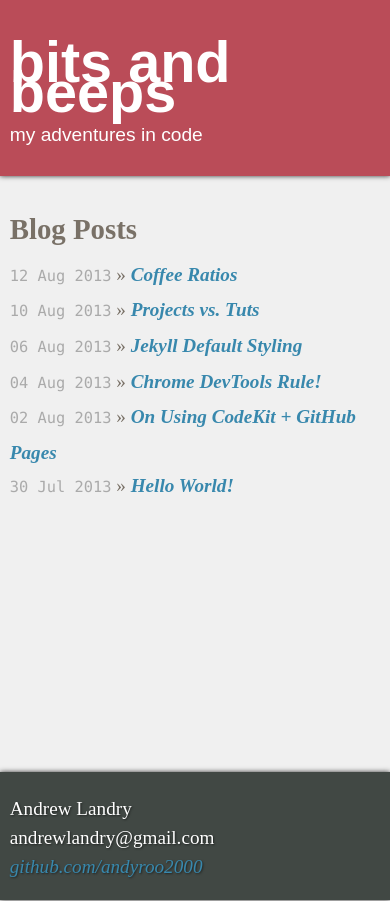
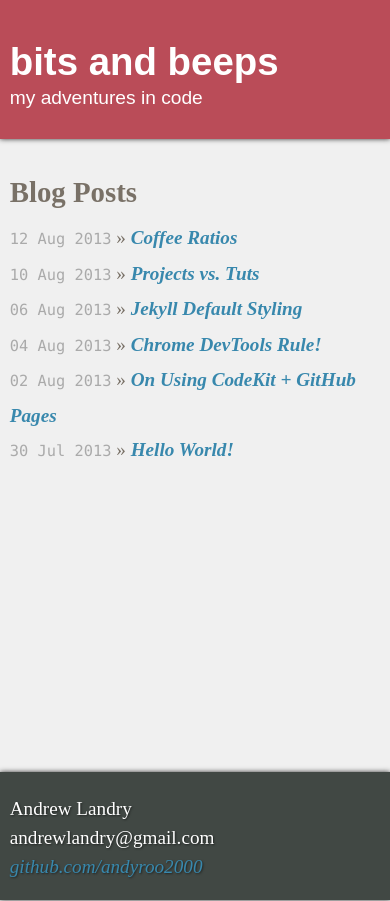
Before and after one commit to andyroo2000/andyroo2000.github.io, a Jekyll site: the page built from index.html, in a window 390 px wide. Built offline with Jekyll 4.4.1, drawn with Linux system fonts in a browser that asks for light colours; Markdown is read by kramdown in place of the engine named in the settings.

Commit message:
make header smaller at breakpoint

```diff
--- a/css/global.css
+++ b/css/global.css
@@ -365,5 +365,8 @@ article {
 }
 /* Font-size change for title for small screens*/
 @media screen and (max-width: 690px) {
-  font-size: 2em;
+  /* line 265, ../scss/_main.scss */
+  header h1.title {
+    font-size: 2em;
+  }
 }
--- a/scss/_main.scss
+++ b/scss/_main.scss
@@ -262,5 +262,7 @@ article {
 
 /* Font-size change for title for small screens*/
 @media screen and (max-width : 690px) {
-  font-size: 2em;
+  header h1.title {
+    font-size: 2em;
+  }
 }
```
